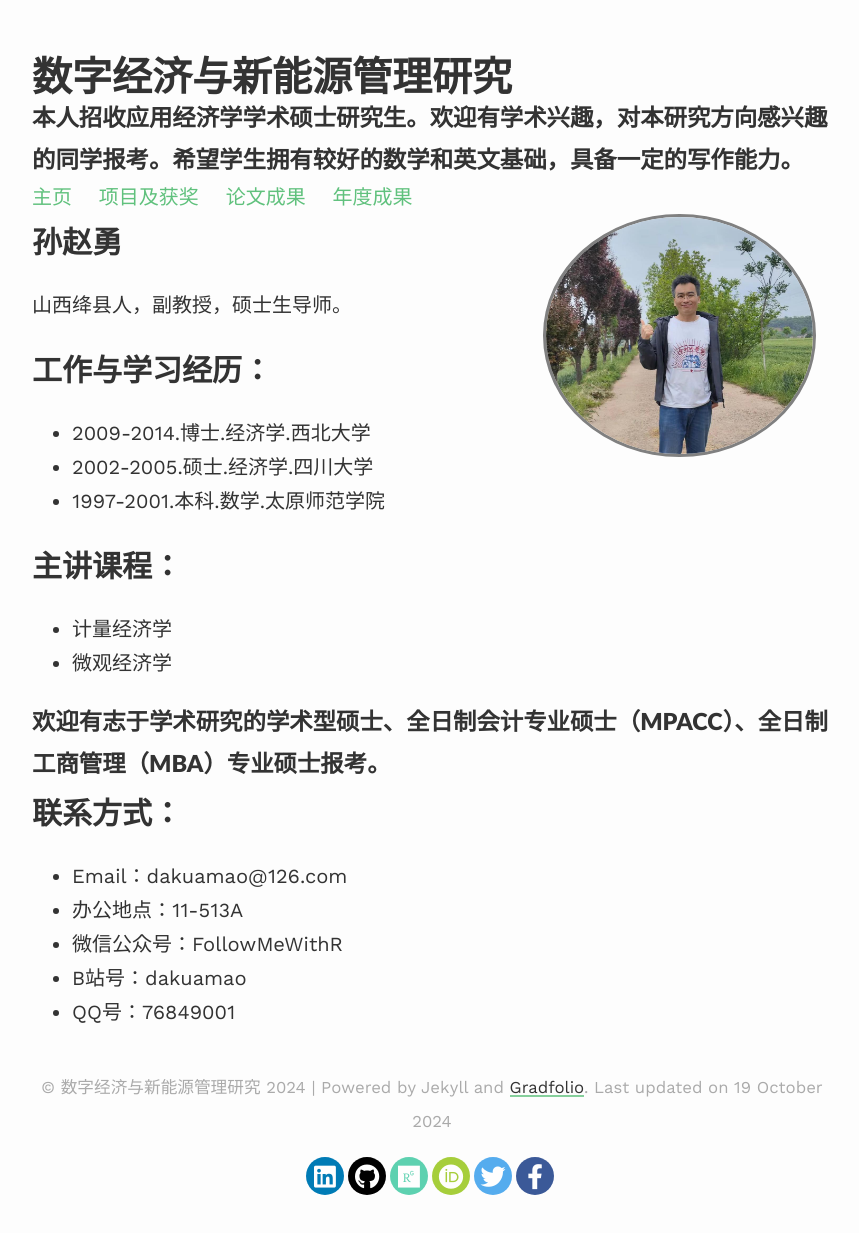
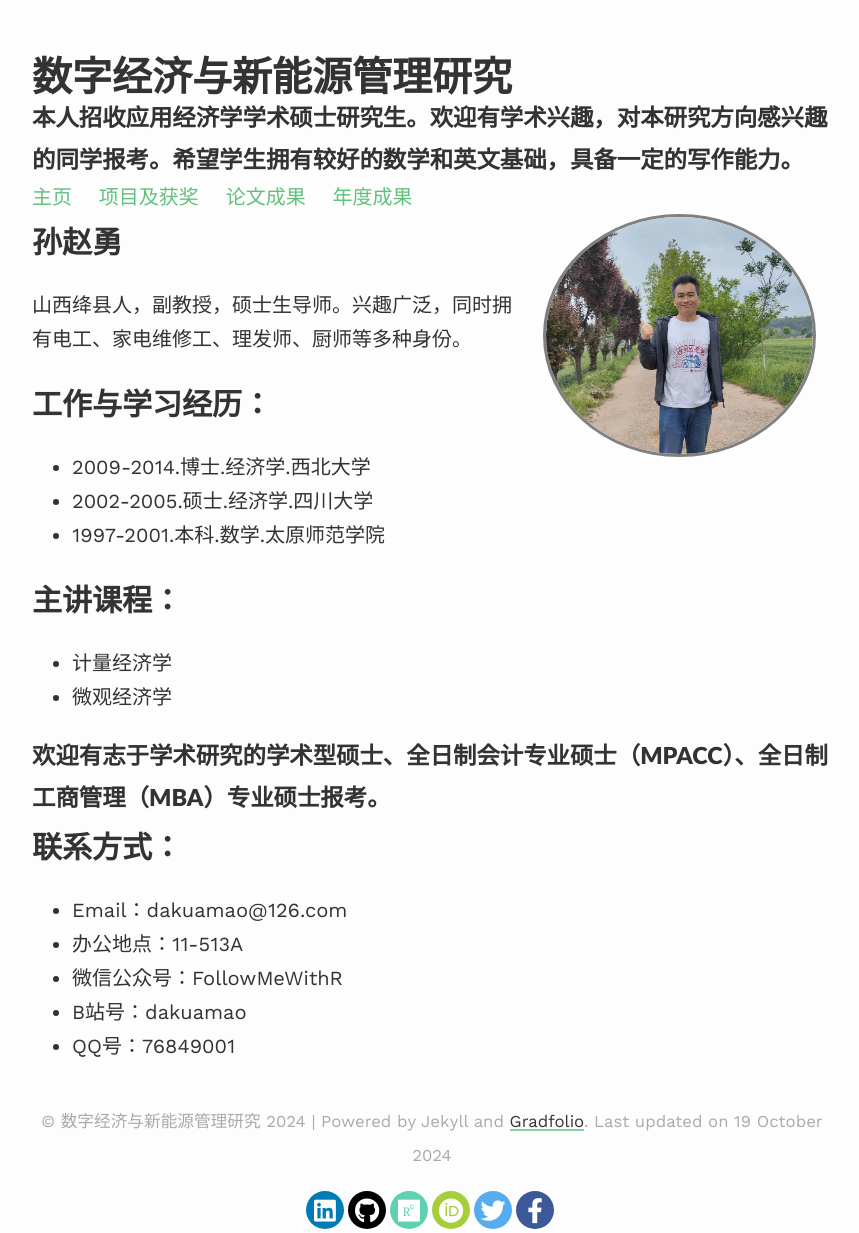
Before and after one commit to dakuamao/sun, a Jekyll site: the page built from index.md, in a window 1280 px wide. Shown: the whole page, without its empty margins (208-1067 px from the left). Built offline with Jekyll 4.4.1, drawn with Linux system fonts in a browser that asks for light colours; nearby versions of some CDN libraries; our own code applies the rules of GitHub Pages for plain Markdown files; before the commit the page ends 1199 px from its top, so only the background shows below that.

Commit message:
Update index.md

```diff
--- a/index.md
+++ b/index.md
@@ -9,7 +9,7 @@ published: true
 
 # 孙赵勇
 
-山西绛县人，副教授，硕士生导师。
+山西绛县人，副教授，硕士生导师。兴趣广泛，同时拥有电工、家电维修工、理发师、厨师等多种身份。
 
 ## 工作与学习经历：
 - 2009-2014.博士.经济学.西北大学
```
